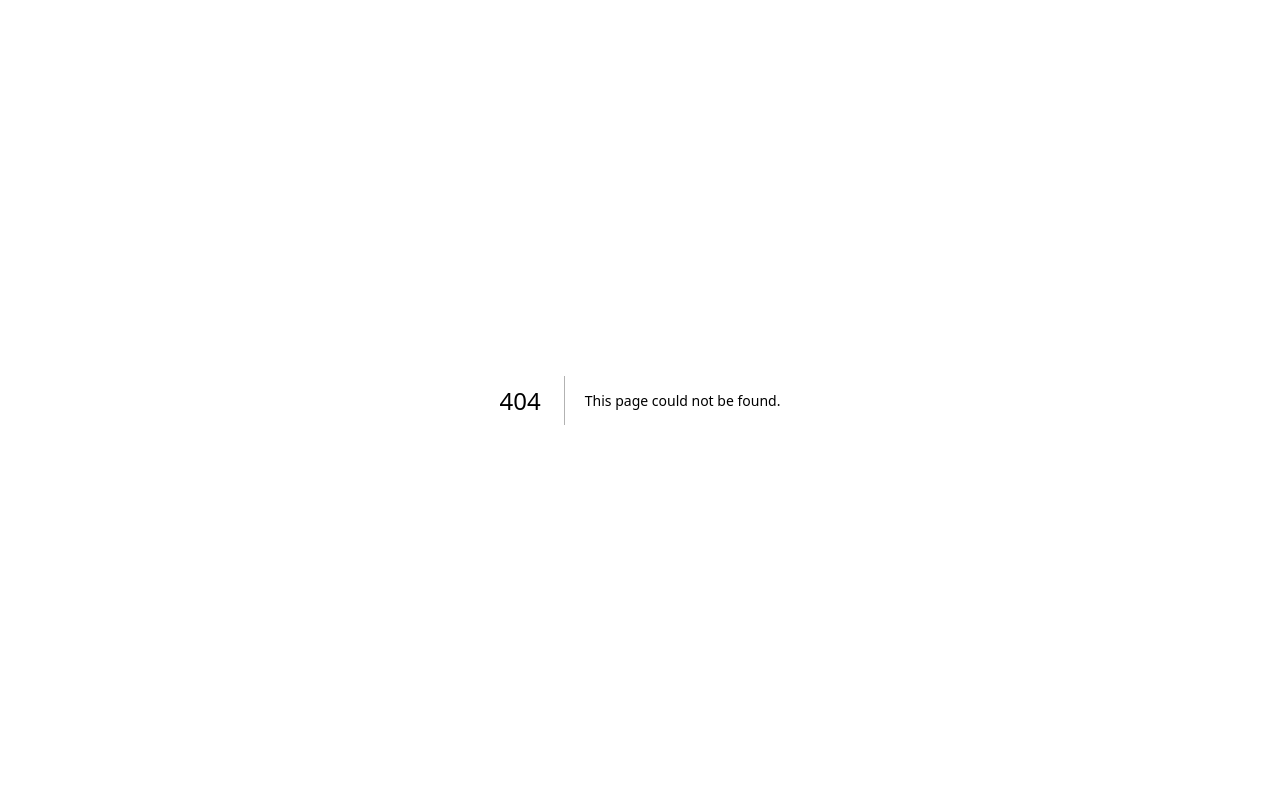
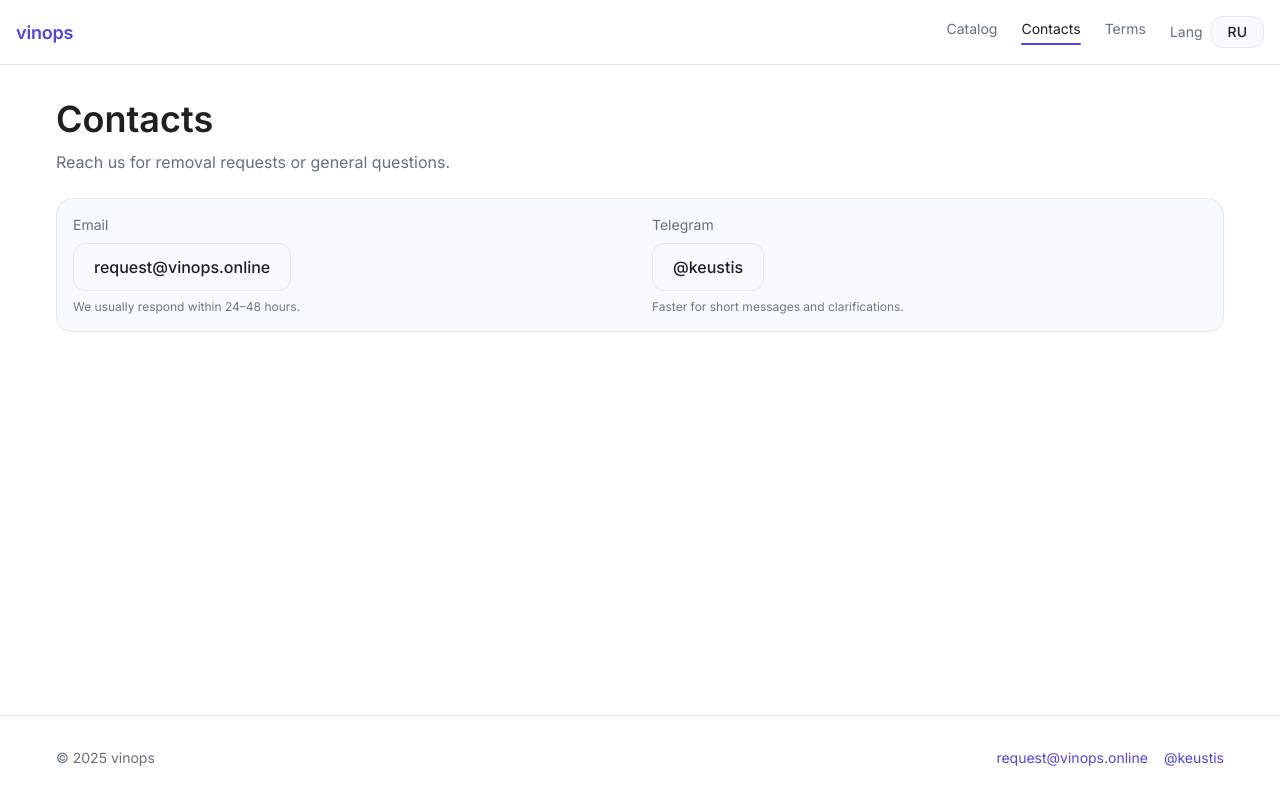
Before and after one commit to KestutisTreciokas/vinops, a Next.js app in the folder frontend/: page /en/contacts in a window 1280 px wide. Before the commit this address had no page. Built offline with nearby package versions, Linux system fonts and the light colour scheme.

Commit message:
frontend: ensure /[lang]/contacts page exists (fix 404)

```diff
--- /dev/null
+++ b/frontend/src/app/[lang]/contacts/page.tsx
@@ -0,0 +1,45 @@
+export default function Contacts({ params }: { params: { lang: 'en' | 'ru' } }) {
+  const t = (en: string, ru: string) => (params.lang === 'ru' ? ru : en)
+
+  const email = process.env.NEXT_PUBLIC_CONTACT_EMAIL || 'request@vinops.online'
+  const tg    = process.env.NEXT_PUBLIC_TELEGRAM || '@keustis'
+  const tgUrl = `https://t.me/${tg.replace('@','')}`
+
+  return (
+    <section className="grid gap-6">
+      <header>
+        <h1 className="h1">{t('Contacts', 'Контакты')}</h1>
+        <p className="lead mt-2">
+          {t('Reach us for removal requests or general questions.',
+             'Свяжитесь с нами по вопросам удаления и общим вопросам.')}
+        </p>
+      </header>
+
+      <div className="card p-6">
+        <div className="grid gap-6 sm:grid-cols-2">
+          <div>
+            <div className="text-sm text-fg-muted mb-2">{t('Email', 'Email')}</div>
+            <a className="btn btn-secondary btn-lg w-full sm:w-auto" href={`mailto:${email}`}>
+              {email}
+            </a>
+            <p className="text-xs text-fg-subtle mt-2">
+              {t('We usually respond within 24–48 hours.',
+                 'Обычно отвечаем в течение 24–48 часов.')}
+            </p>
+          </div>
+
+          <div>
+            <div className="text-sm text-fg-muted mb-2">Telegram</div>
+            <a className="btn btn-secondary btn-lg w-full sm:w-auto" href={tgUrl} target="_blank" rel="noreferrer">
+              {tg}
+            </a>
+            <p className="text-xs text-fg-subtle mt-2">
+              {t('Faster for short messages and clarifications.',
+                 'Быстрее для коротких сообщений и уточнений.')}
+            </p>
+          </div>
+        </div>
+      </div>
+    </section>
+  )
+}
```
